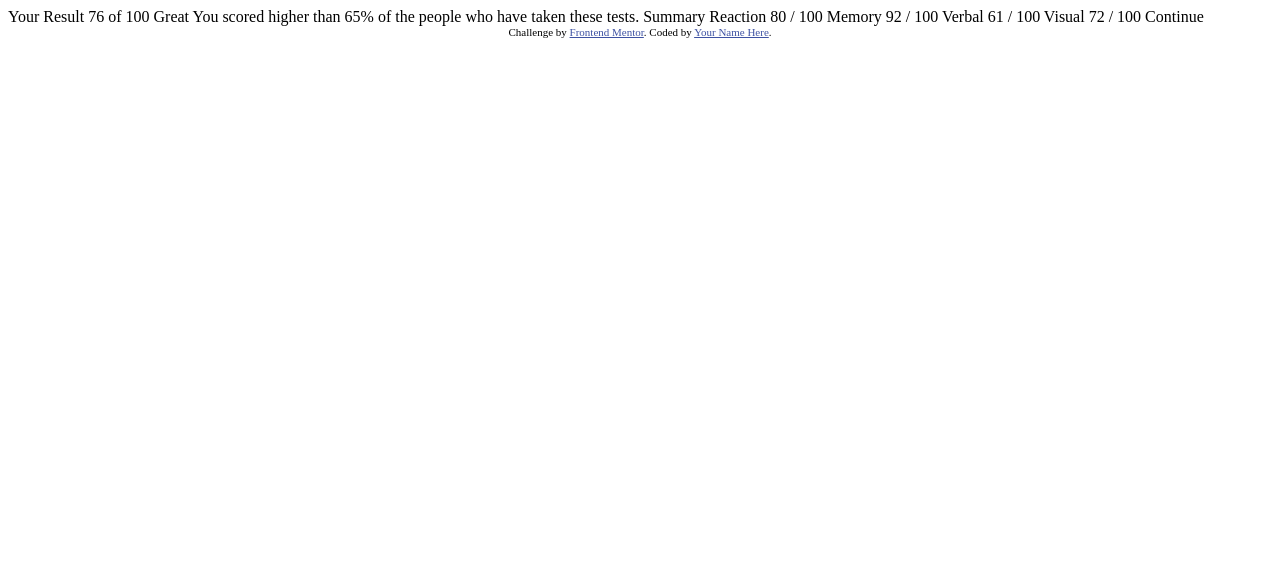
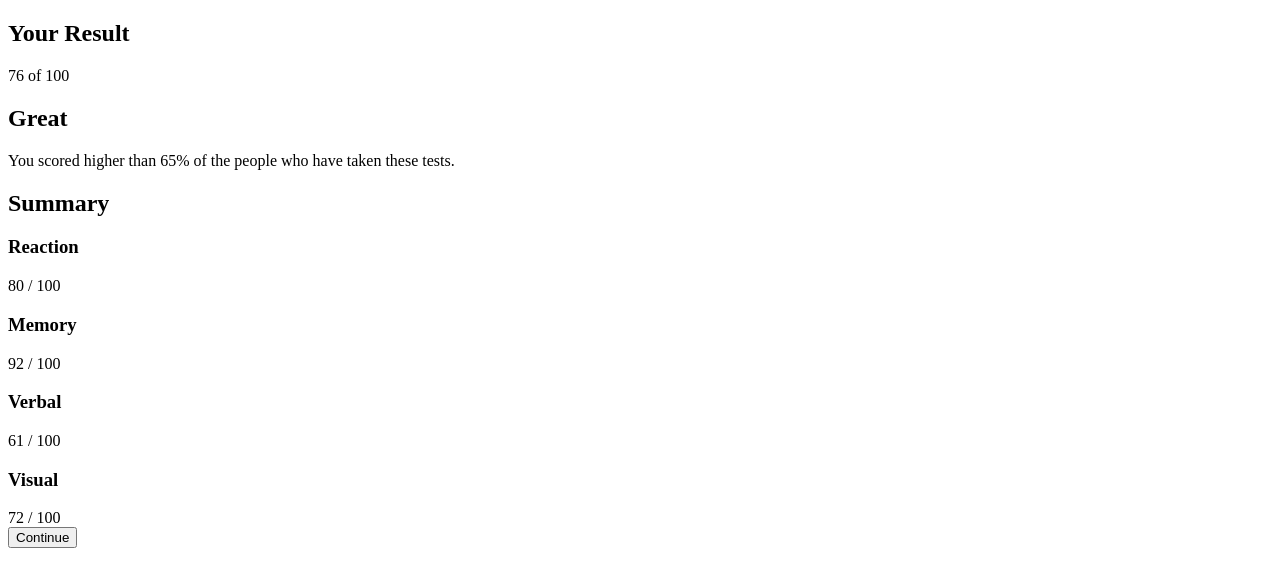
Before and after one commit to TheCRIS69/results-summary-component, a plain HTML site: page index.html in a window 1280 px wide. Drawn offline with Linux system fonts and the light colour scheme.

Commit message:
Wrote the HTML of the page

```diff
--- a/index.html
+++ b/index.html
@@ -8,40 +8,57 @@
 
   <title>Frontend Mentor | Results summary component</title>
 
-  <!-- Feel free to remove these styles or customise in your own stylesheet 👍 -->
-  <style>
-    .attribution { font-size: 11px; text-align: center; }
-    .attribution a { color: hsl(228, 45%, 44%); }
-  </style>
 </head>
 <body>
 
-  Your Result
-  76
-  of 100
+<main class="flex-center">
 
-  Great
-  You scored higher than 65% of the people who have taken these tests.
+<article class="container">
 
-  Summary
+  <div class="personal-result">
+      <h2 class="personal-result__title">Your Result</h2>
 
-  Reaction
-  80 / 100
+      <div class="personal-result__score">
+        <span class="personal-result__score__number">76</span>
+        <span class="personal-result__score__max">of 100</span>
+      </div>
 
-  Memory
-  92 / 100
+      <h1 class="personal-result__type">Great</h1>
+      <p class="personal-result__description">You scored higher than 65% of the people who have taken these tests.</p>
+  </div>
 
-  Verbal
-  61 / 100
+  <div class="summary">
+      <h2 class="summary__title">Summary</h2>
 
-  Visual
-  72 / 100
+      <div class="summary__categories">
 
-  Continue
+        <div class="summary__categories__reaction">
+          <h3 summary__categories__reaction__title>Reaction</h3>
+          <span summary__categories__reaction__score>80 / 100</span>
+        </div>
 
-  <div class="attribution">
-    Challenge by <a href="https://www.frontendmentor.io?ref=challenge" target="_blank">Frontend Mentor</a>.
-    Coded by <a href="#">Your Name Here</a>.
+        <div class="summary__categories__memory">
+          <h3 class="summary__categories__memory__title">Memory</h3>
+          <span class="summary_categories__memory_score">92 / 100</span>
+        </div>
+
+        <div class="summary__categories__verbal">
+          <h3 class="summary__categories__verbal__title">Verbal</h3>
+          <span class="summary__categories__verbal__score">61 / 100</span>
+        </div>
+
+        <div class="summary__categories__visual">
+          <h3 class="summary__categories__visual__title">Visual</h3>
+          <span class="summary__categories__visual__score">72 / 100</span>
+        </div>
+
+      </div>
+  <button class=button>Continue</button>
   </div>
+
+</article>
+
+</main>
+
 </body>
 </html>
```
